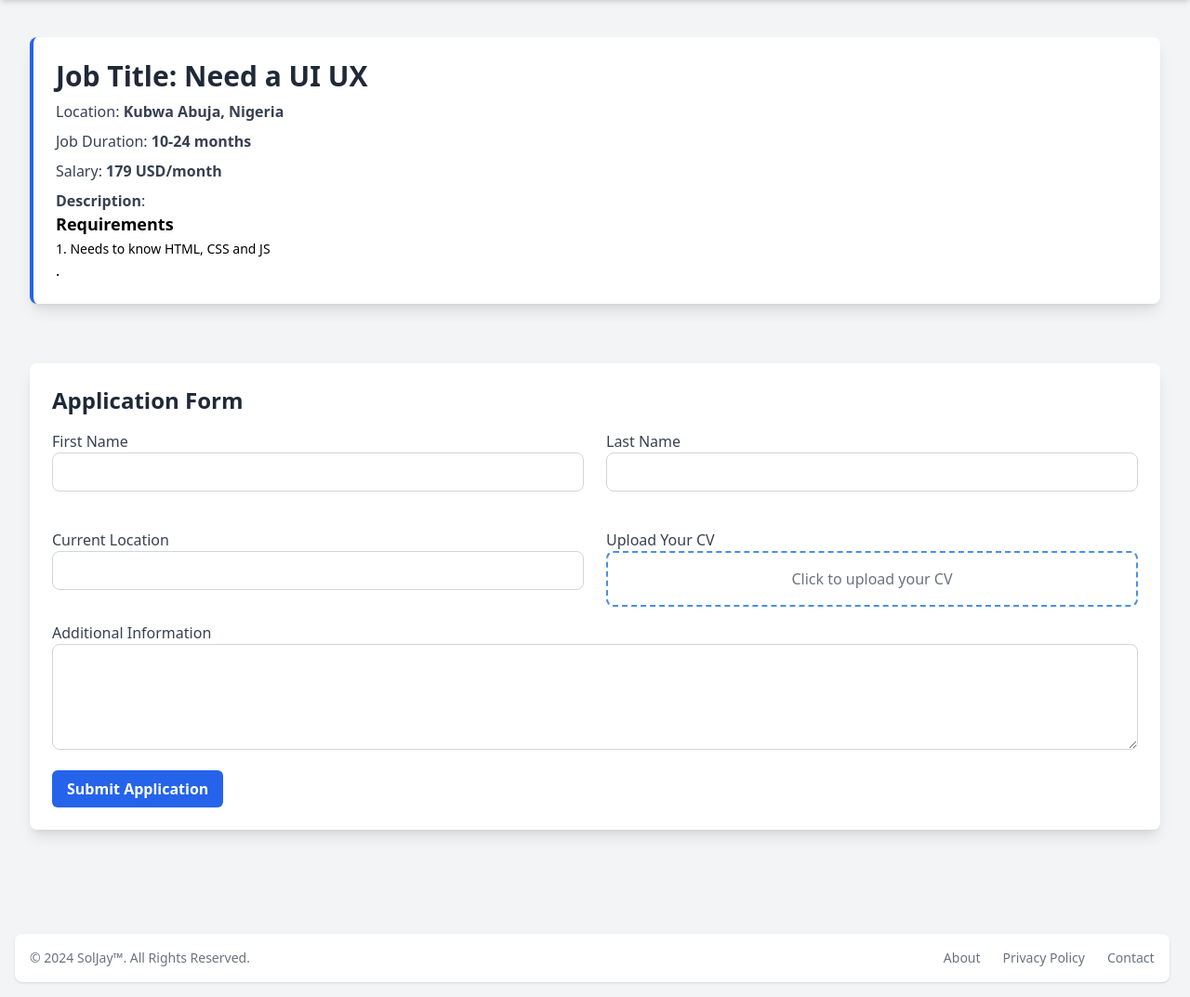
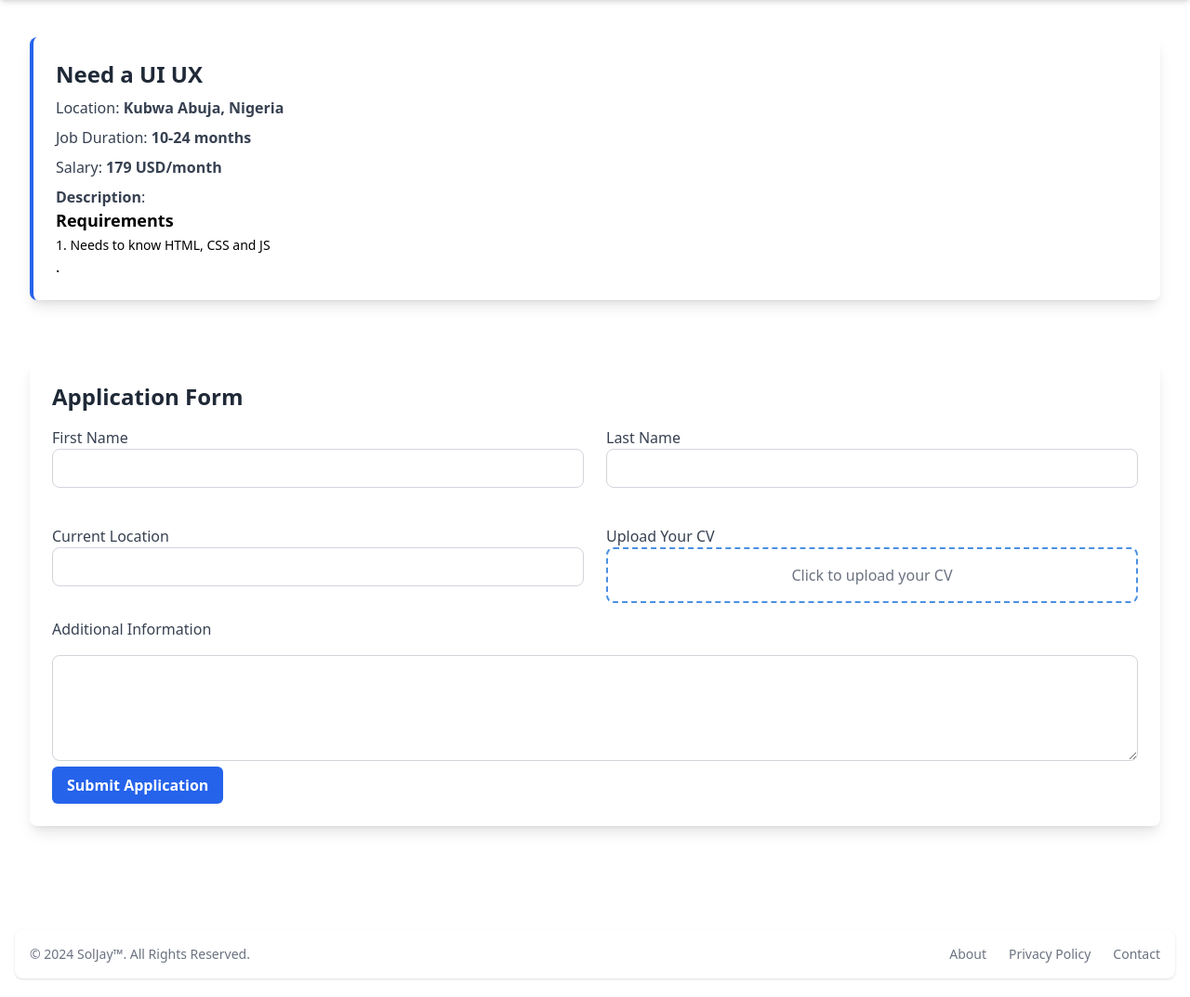
Before and after one commit to Phantom-whine/soljaypathway, a Django app: page /apply/15e6f52c-3439-438b-8862-eb7a3299bdfa in a window 1280 px wide. Shown: the part 64-1137 px from the top of the page at 93% size. Run offline with Django 5.2, Linux system fonts and the light colour scheme; a user stored in the database is signed in; data comes from the database, SQL or seed files in the repository; both versions use the stored data as it was after the commit; data that the repository does not hold is empty; some libraries are stand-ins or nearby versions.

Commit message:
saved changes

```diff
--- a/accounts/templates/auth/base.html
+++ b/accounts/templates/auth/base.html
@@ -8,7 +8,7 @@
     <link rel="stylesheet" href="{% static 'auth/css/style.css' %}">
     <title>{% block title %}{% endblock %}</title>
 </head>
-<body class="bg-gray-100 flex items-center justify-center min-h-screen">
+<body class="flex items-center justify-center min-h-screen">
     {% if messages %}
     <div class="flex flex-col items-center space-y-4 w-full mt-2 absolute top-[10px]">
       {% for message in messages %}
--- a/accounts/templates/auth/login.html
+++ b/accounts/templates/auth/login.html
@@ -2,7 +2,7 @@
 {% load static %}
 {% block title %} Login to your account {% endblock %}
 {% block content %}
-<div class="bg-white p-8 rounded-lg shadow-md w-full max-w-md" x-data="registerForm()">
+<div class="bg-white p-8 rounded-lg w-full md:max-w-md" x-data="registerForm()">
     <div class="text-center mb-8">
         <img src="{% static 'main/images/icon.png' %}" alt="Offerme" class="mx-auto mb-4 w-[70px]">
         <h2 class="text-2xl font-bold text-gray-800">Sign in to your account</h2>
--- a/accounts/templates/auth/register.html
+++ b/accounts/templates/auth/register.html
@@ -2,7 +2,7 @@
 {% block title %} Create an account {% endblock %}
 {% load static %}
 {% block content %}
-<div class="bg-white p-8 rounded-lg shadow-md w-full max-w-md md:max-w-[600px] mt-4 mb-9" x-data="registerForm()">
+<div class="bg-white p-8 rounded-lg w-full max-w-md md:max-w-[600px] mt-4 mb-9" x-data="registerForm()">
     <div class="text-center mb-8">
         <img src="{% static 'main/images/icon.png' %}" alt="Offerme" class="mx-auto mb-4 w-[70px]">
         <h2 class="text-2xl font-bold text-gray-800">Create an Account</h2>
--- a/main/templates/main/apply-job.html
+++ b/main/templates/main/apply-job.html
@@ -4,7 +4,7 @@
  <!-- Job Details Card -->
  <div class="max-w-7xl mx-auto my-8 px-4 sm:px-6 lg:px-8">
     <div class="bg-white shadow-lg rounded-lg p-6 border-l-4 border-blue-600">
-        <h2 class="text-3xl font-bold text-gray-800">Job Title: {{ job.title }}</h2>
+        <h2 class="text-2xl font-bold text-gray-800">{{ job.title }}</h2>
         <p class="mt-2 text-gray-700">Location: <span class="font-semibold">{{ job.city }}, {{ job.country }}</span></p>
         <p class="mt-2 text-gray-700">Job Duration: <span class="font-semibold">{{ job.time_of_stay }}</span></p>
         <p class="mt-2 text-gray-700">Salary: <span class="font-semibold">{{ job.salary }} USD/month</span></p>
@@ -41,7 +41,7 @@
             </div>
             <div class="mb-4">
                 <label for="other-info" class="block text-gray-700">Additional Information</label>
-                <textarea id="other-info" name="other-info" rows="4" class="w-full border border-gray-300 rounded-lg py-2 px-4 focus:outline-none focus:ring-2 focus:ring-blue-500"></textarea>
+                <textarea id="other-info" name="other-info" rows="4" class="w-full border border-gray-300 rounded-lg py-2 px-4 focus:outline-none focus:ring-2 focus:ring-blue-500 relative top-4" required></textarea>
             </div>
             <button type="submit" class="bg-blue-600 text-white font-semibold py-2 px-4 rounded-md hover:bg-blue-700 transition duration-200">Submit Application</button>
         </form>
--- a/main/templates/main/base.html
+++ b/main/templates/main/base.html
@@ -133,7 +133,7 @@
   <title>{% block title %} {% endblock %}</title>
 </head>
 
-<body class="bg-gray-100">
+<body>
 
   <!-- Navbar -->
   <nav class="bg-white shadow-md">
@@ -177,7 +177,7 @@
       </div>
     </div>
   </nav>
-  <div class="flex flex-col items-center space-y-4 w-full mt-2">
+  <div class="flex flex-col items-center space-y-4 w-full mt-2 z-50">
     {% for message in messages %}
         <div x-data="{ open: true }" x-show="open"
             x-transition:enter="transition transform ease-out duration-300"
@@ -186,7 +186,7 @@
             x-transition:leave="transition ease-in duration-200"
             x-transition:leave-start="opacity-100"
             x-transition:leave-end="opacity-0"
-            class="max-w-sm w-full mx-4 p-4 rounded-lg shadow-md relative"
+            class="max-w-sm md:w-full w-[95%] mx-4 p-4 rounded-lg shadow-md absolute z-50"
             :class="{
                 'bg-red-100 border border-red-400 text-red-700': '{{ message.tags }}' == 'error',
                 'bg-blue-100 border border-blue-400 text-blue-700': '{{ message.tags }}' == 'info',
@@ -198,7 +198,7 @@
                 <span class="block sm:inline">{{ message }}</span>
             </div>
             <button @click="open = false"
-                    class="absolute top-2 right-2 text-gray-600 hover:text-gray-800 focus:outline-none">
+                    class="absolute top-2 right-2 text-gray-600 hover:text-gray-800 focus:outline-none text-xl font-bold">
                 &times;
             </button>
         </div>
@@ -209,7 +209,7 @@
   <!-- Footer -->
 
 
-  <footer class="bg-white rounded-lg shadow m-4 dark:bg-gray-800 w-[97%]" style="margin-top: 80px;">
+  <footer class="bg-white rounded-lg shadow m-4 w-[94%] md:w-[97%]" style="margin-top: 80px;">
     <div class="w-full mx-auto max-w-screen-xl p-4 md:flex md:items-center md:justify-between">
       <span class="text-sm text-gray-500 sm:text-center dark:text-gray-400">© 2024 <a href="/"
           class="hover:underline">SolJay™</a>. All Rights Reserved.
--- a/main/templates/main/create_job.html
+++ b/main/templates/main/create_job.html
@@ -183,4 +183,8 @@
         }
     });
 </script>
+<script defer>
+        const el = document.querySelector('#fr-logo');
+        el.remove()
+</script>
 {% endblock %}
--- a/main/templates/main/home.html
+++ b/main/templates/main/home.html
@@ -3,12 +3,13 @@
 {% block title %} SolJay™ | Home {% endblock %}
 {% block content %}
 <!-- Hero -->
-<div class="max-w-[85rem] mx-auto px-4 sm:px-6 lg:px-8 pt-[50px] md:pt-0">
+ <div class="p-4 md:p-[1px]"></div>
+<div class="max-w-[85rem] mx-auto px-4 sm:px-6 lg:px-8 mt-[50px] md:pt-0">
     <!-- Grid -->
     <div class="grid md:grid-cols-2 gap-4 md:gap-8 xl:gap-20 md:items-center">
       <div>
         <h1 class="block text-3xl font-bold text-gray-800 sm:text-4xl lg:text-6xl lg:leading-tight transition">Find Your Perfect <div style="height: 70px;"><div id="dynamic-text" class="text-blue-700 transition"></div></div></h1>
-        <p class="mt-3 text-lg text-gray-800">Connecting families with trusted caregivers for a nurturing and supportive environment.</p>
+        <p class="mt-[-20px] md:mt-3 text-lg text-gray-800">Connecting families with trusted caregivers for a nurturing and supportive environment.</p>
 
         <!-- Buttons -->
         <div class="mt-7 grid gap-3 w-full sm:inline-flex">
```
Also changed, not shown: main/templates/main/dashboard.html (+4 -4 lines), accounts/static/css/style.css, db.sqlite3, media_files/cv-images/_C__Users_hello_Desktop_rewards-app_ad2.htmliPhone_14_Pro_Max.png (added), media_files/cv-images/minimalist-resume-template_u4YsRdx.png (added).
